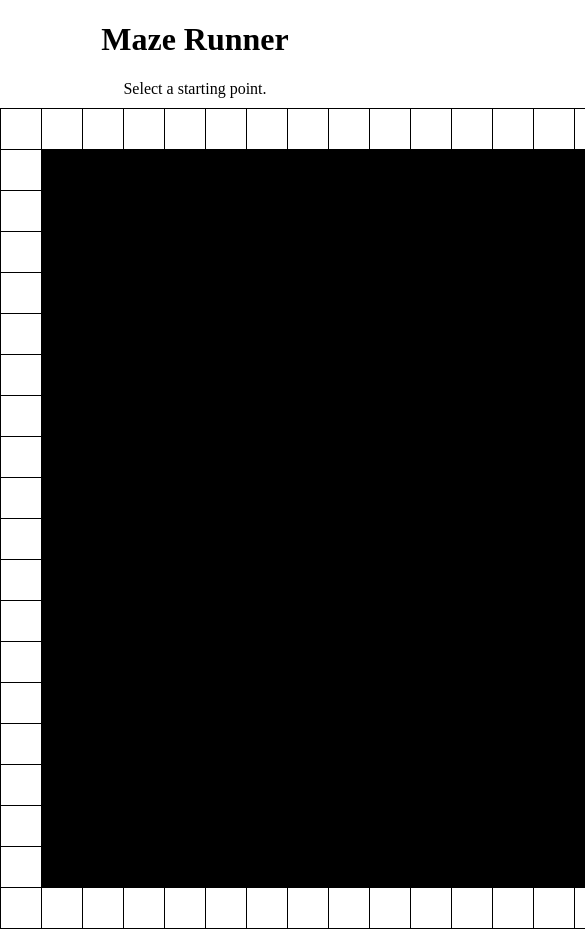
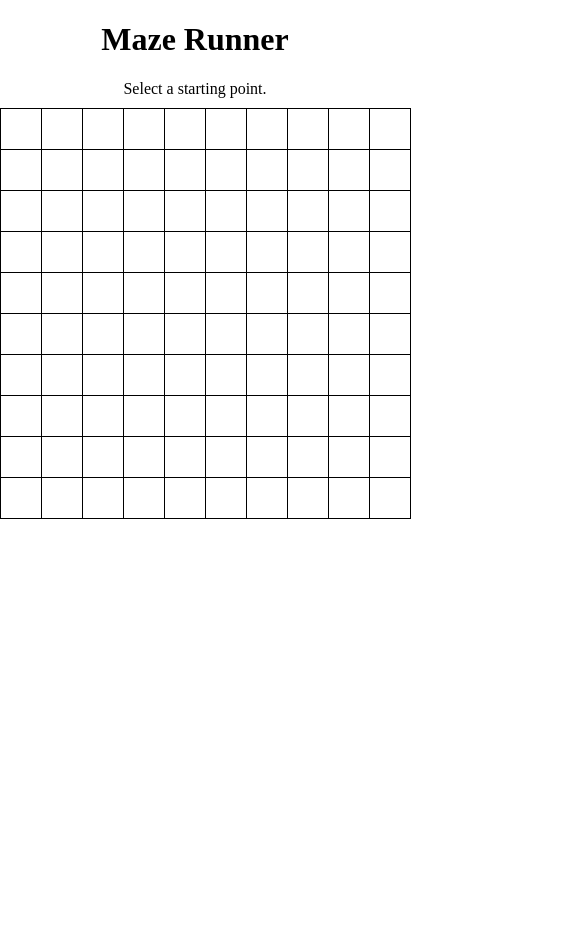
Before and after one commit to leandroguimaraes/maze-runner-react-ts, a React (Create React App) app: page / in a window 390 px wide. Both pictures are taken after a click on the button "CREATE MAZE". Shown: the top 939 px of the page, 585 px wide, since content can reach past the window. After the commit the page ends 844 px from the top, so only its background shows below. Built offline with nearby package versions, Linux system fonts and the light colour scheme.

Commit message:
Mobile improvements

```diff
--- a/src/MazePage.scss
+++ b/src/MazePage.scss
@@ -23,15 +23,6 @@ input.maze-size {
     background-color: #dedede;
   }
 
-  &.no-selection {
-    background-color: transparent;
-
-    &:hover {
-      cursor: initial;
-      background-color: transparent;
-    }
-  }
-
   &.starting-tile,
   &.route-tile {
     background-color: #f99;
--- a/src/MazePage.tsx
+++ b/src/MazePage.tsx
@@ -85,15 +85,6 @@ function MazePage() {
   }
 
   function Board(): JSX.Element {
-    const noSelection = new Set<string>();
-    if (currMazeState !== MazeState.Play) {
-      for (let row = 1; row < mazeSize - 1; row++) {
-        for (let col = 1; col < mazeSize - 1; col++) {
-          noSelection.add(`${row},${col}`);
-        }
-      }
-    }
-
     const newTiles = [];
     for (let row = 0; row < mazeSize; row++) {
       for (let col = 0; col < mazeSize; col++) {
@@ -103,12 +94,10 @@ function MazePage() {
           <div
             onClick={() => onTileClick(row, col)}
             className={`tile-wrapper ${
-              noSelection.has(`${row},${col}`) ? "no-selection" : ""
-            } ${tileType === TileType.Starting ? "starting-tile" : ""} ${
-              tileType === TileType.Exit ? "exit-tile" : ""
-            } ${tileType === TileType.Wall ? "wall-tile" : ""} ${
-              tileType === TileType.Route ? "route-tile" : ""
-            }`}
+              tileType === TileType.Starting ? "starting-tile" : ""
+            } ${tileType === TileType.Exit ? "exit-tile" : ""} ${
+              tileType === TileType.Wall ? "wall-tile" : ""
+            } ${tileType === TileType.Route ? "route-tile" : ""}`}
             key={`${row},${col}`}
           >
             <Tile size={tileSize} />
@@ -129,7 +118,7 @@ function MazePage() {
             <input
               ref={mazeSizeInput}
               type="number"
-              defaultValue="20"
+              defaultValue="10"
               className="maze-size"
             ></input>
           </div>
```
